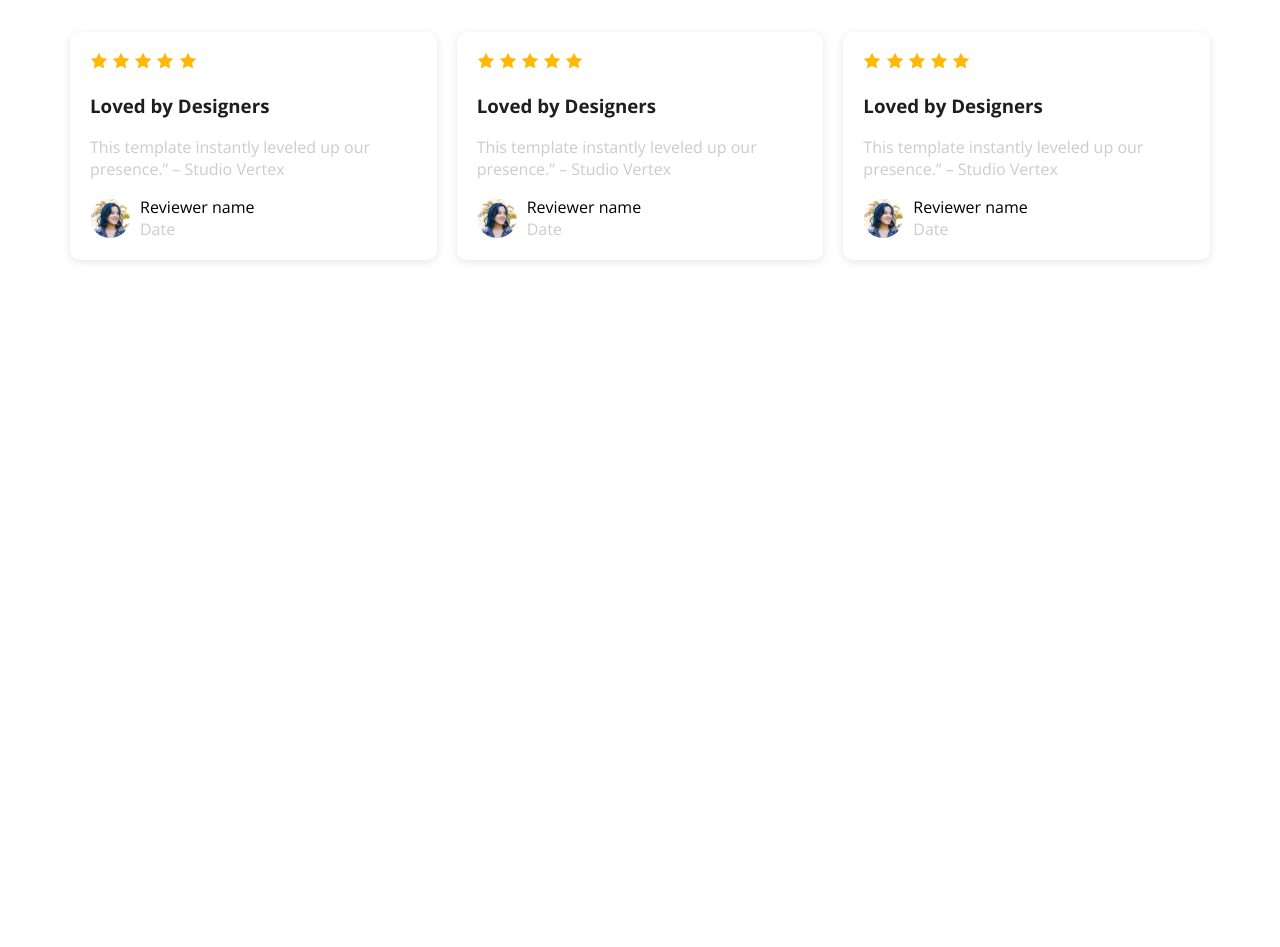
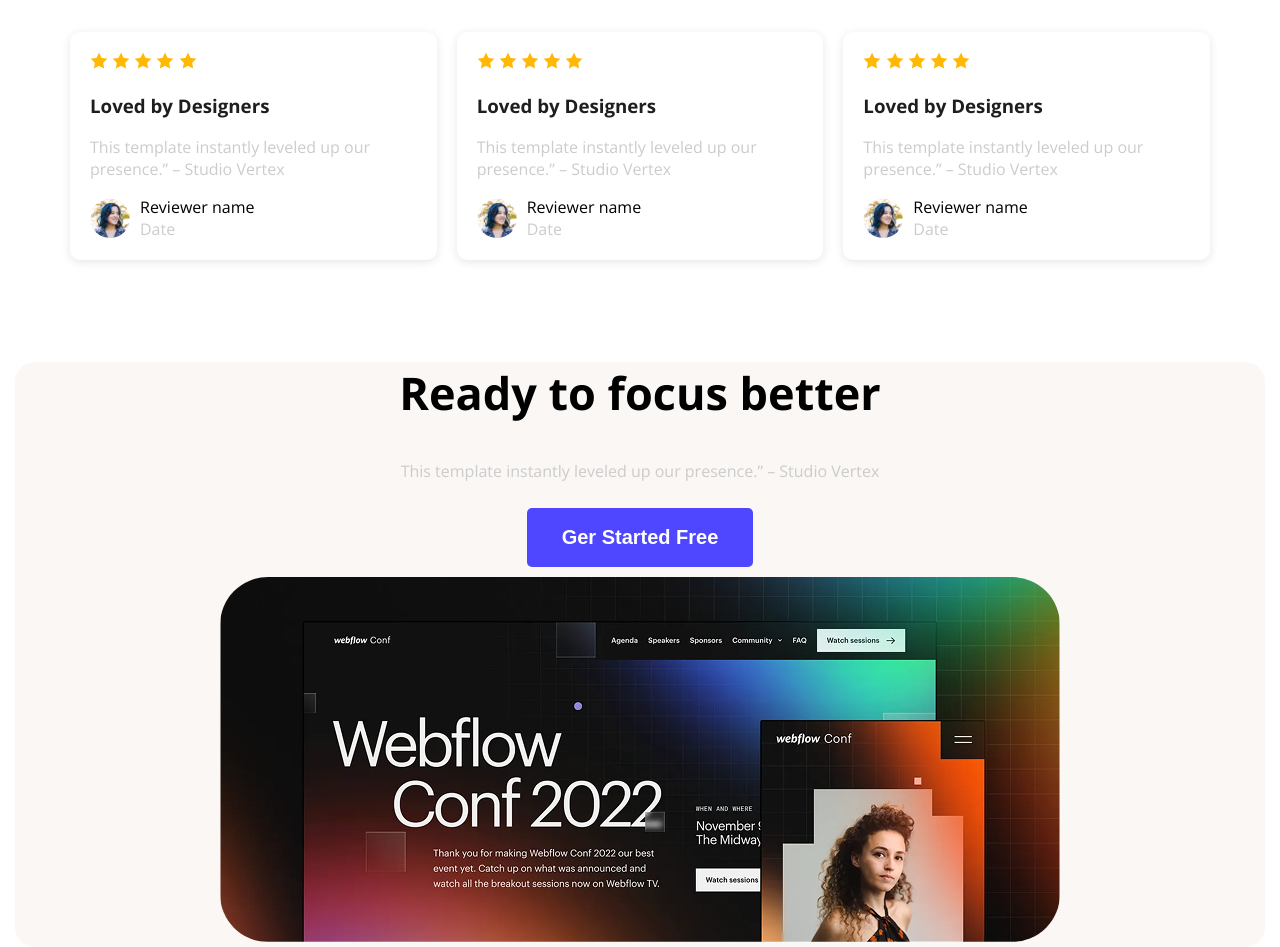
Before and after one commit to Rongita/my-assignment-repo, a plain HTML site: page index.html in a window 1280 px wide. Shown: the part 1842-2789 px from the top of the page. Before the commit the page ends 2132 px from the top, so only its background shows below. Drawn offline with nearby package versions, Linux system fonts and the light colour scheme.

Commit message:
my focus section added

```diff
--- a/index.html
+++ b/index.html
@@ -137,6 +137,21 @@
 </section>
 
 
+     <!--focus section-->
+    <div class="focus-section">
+       <section class="focus-container">
+        <!--focus title-->
+        <h2 class="focus-title">Ready to focus better</h2>
+        <p class="focus-sub-title">This template instantly leveled up our presence.” – Studio Vertex</p>
+        <button class="btn-primary">Ger Started Free</button>
+
+        <div class="myimage">
+            <img src="/Assets/wc-big.png" alt="">
+        </div>
+    </div>
+     </section>
+
+
 
 
     </body>
--- a/style.css
+++ b/style.css
@@ -180,7 +180,7 @@ nav ul li{
   color: #1E1E1E;
 }
 
-.review-sub-title, .user-date{
+.review-sub-title, .user-date, .focus-sub-title{
     color: #CCCCCC;
 }
 
@@ -200,3 +200,31 @@ nav ul li{
     display: flex;
     flex-direction: column;
 }
+
+/*focus section-desgin*/
+.focus-container{
+    text-align: center;
+    gap: 20px;
+    background-color: #faf7f5f1;
+    border-radius: 20px;
+
+
+}
+
+.focus-section{
+    background: #FFFFFF;
+    width: 1250px;
+    height: 180px;
+    margin: 80px auto;
+
+}
+
+.focus-title{
+    font-size:45px;
+    font-weight: bold;
+    color: #000000;
+}
+
+.myimage img{
+    border-radius: 48px;
+}
```
